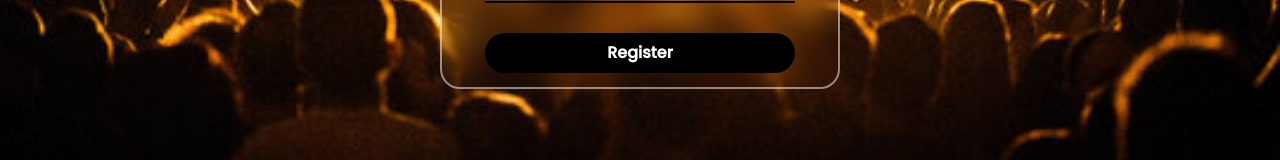
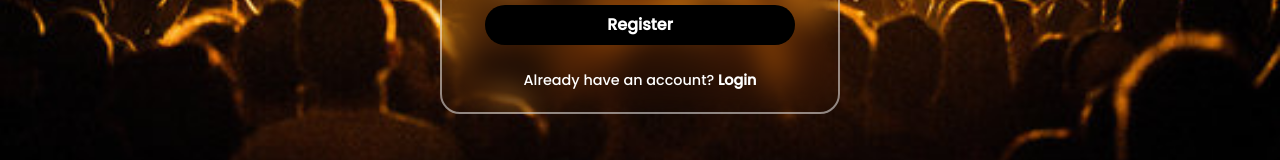
Before and after one commit to eugenelow13/OOP_Project, a Vue app in the folder oop-project/: page /register in a window 1280 px wide. Shown: the part 586-746 px from the top of the page. Built offline with nearby package versions, Linux system fonts and the light colour scheme.

Commit message:
Update RegisterView UI

```diff
--- a/oop-project/src/pages/RegisterView.vue
+++ b/oop-project/src/pages/RegisterView.vue
@@ -31,6 +31,9 @@
             </div>
             <!--<button><router-link to="/loading">Register</router-link></button>-->
             <button @click.prevent="register">Register</button>
+            <div class="login">
+              <p>Already have an account? <router-link to="/login">Login</router-link></p>
+            </div>
           </form>
         </div>
       </div>
@@ -166,7 +169,7 @@ section{
 .form-box{
     position: relative;
     width: 400px;
-    height: 550px;
+    height: 600px;
     background: transparent;
     border: 2px solid rgba(255,255,255,0.5);
     border-radius: 20px;
@@ -246,18 +249,18 @@ button{
     font-weight: 600;
     color: #fff; /* Changed color to white */
 }
-.register{
+.login{
     font-size: .9em;
-    color: #000; /* Changed color to black */
+    color: #fff; /* Changed color to white */
     text-align: center;
     margin: 25px 0 10px;
 }
-.register p a{
+.login p a{
     text-decoration: none;
-    color: #000; /* Changed color to black */
+    color: #fff; /* Changed color to white */
     font-weight: 600;
 }
-.register p a:hover{
+.login p a:hover{
     text-decoration: underline;
 }
 
```
